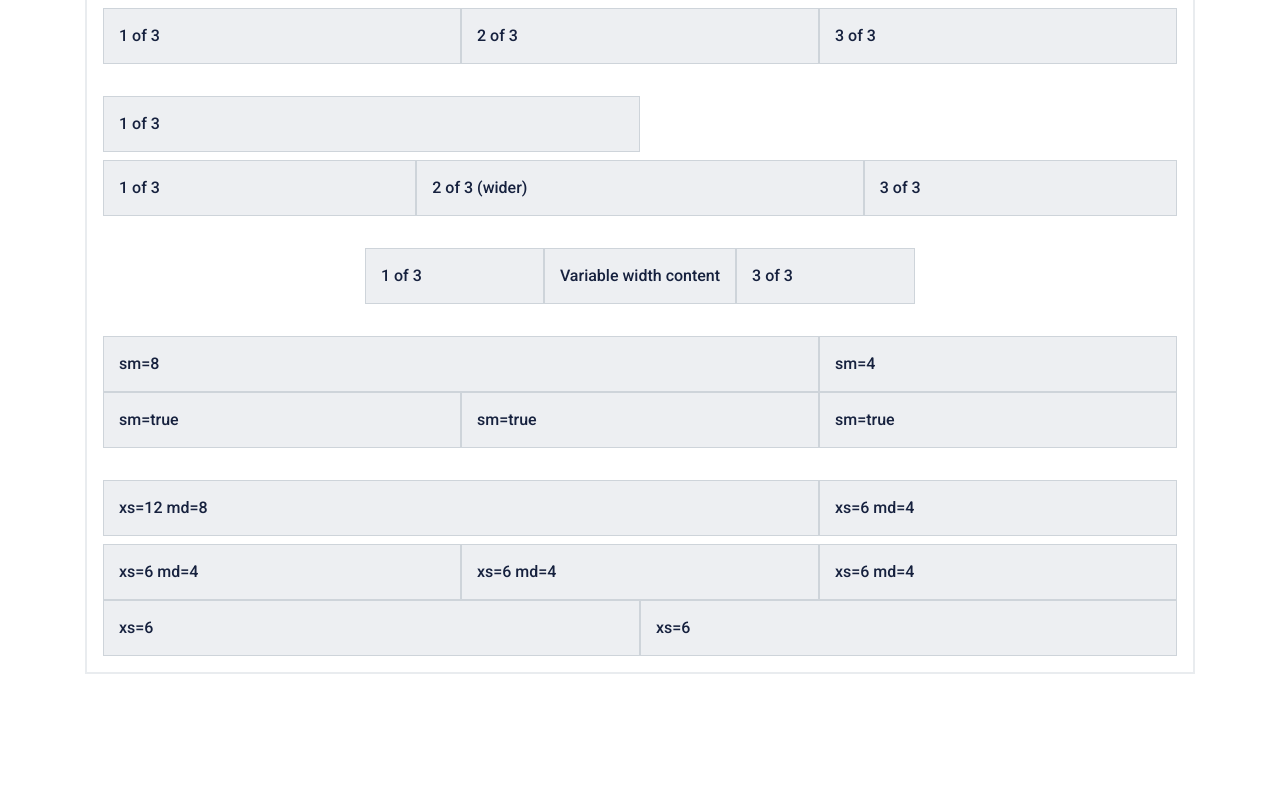
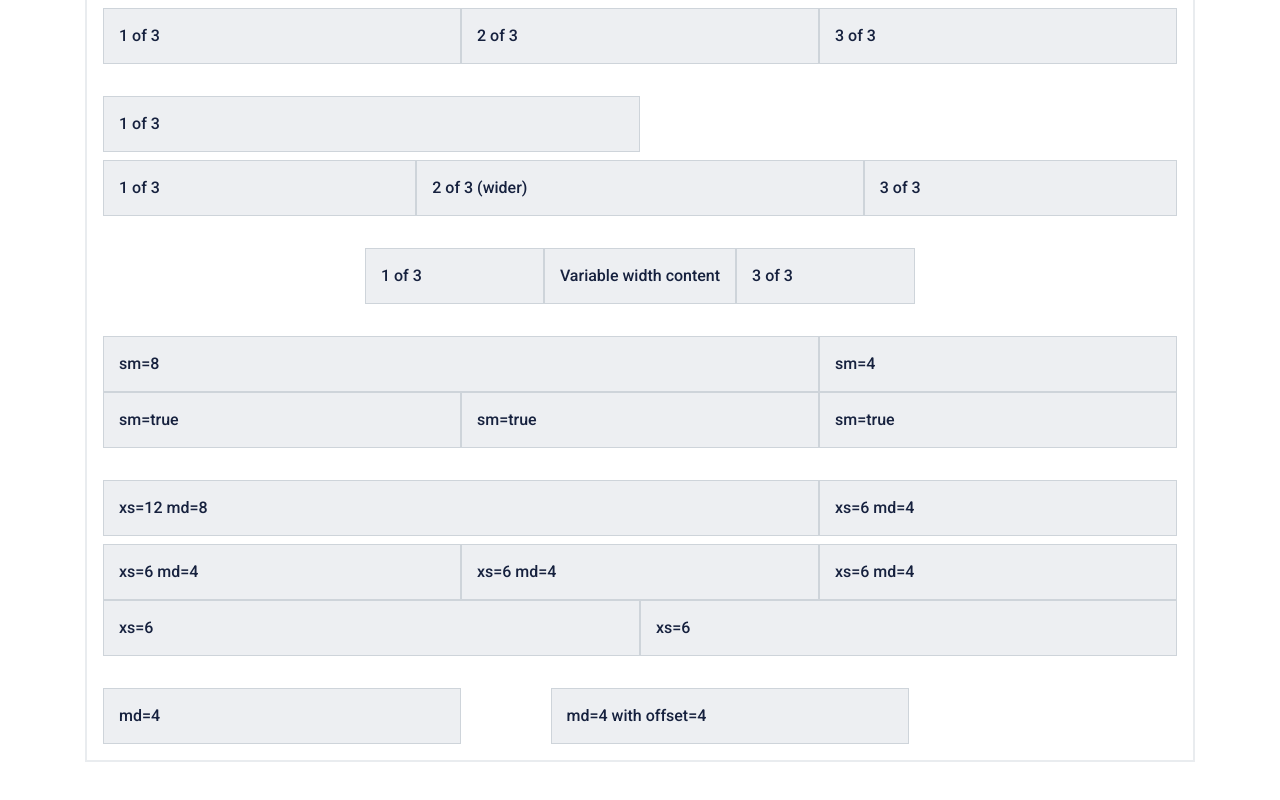
Before and after one commit to axelra-ag/lucky-react-starter, a React (Create React App) app: page /documentation in a window 1280 px wide. Shown: the part 362-1162 px from the top of the page. Before the commit the page ends 1116 px from the top, so only its background shows below. Built offline with nearby package versions, Linux system fonts and the light colour scheme.

Commit message:
offset is working properly

```diff
--- a/src/UI/layout/grid/Col.ts
+++ b/src/UI/layout/grid/Col.ts
@@ -53,9 +53,7 @@ const getMediaQuery = (
       width: ${getWidth((sm || md || lg || xl) as ColAttribute)};
   `);
 };
-const getOffset = (t: number) => css`
-  margin-left: ${getDimension(t)}%;
-`;
+
 const computeOffset = (
   sm?: ColAttribute,
   md?: ColAttribute,
@@ -67,7 +65,9 @@ const computeOffset = (
   if (!breakPoint) return "";
   if (!sm && !md && !lg && !xl) return "";
   if (!offset) return "";
-  return makeQuery(breakPoint)(getOffset(offset));
+  return makeQuery(breakPoint)(
+    `margin-left: ${getDimension(offset as number)}%`
+  );
 };
 
 const getDefaultColCSS = (col: number) => css`
--- a/src/components/docs/sections/HowItWorks.tsx
+++ b/src/components/docs/sections/HowItWorks.tsx
@@ -129,6 +129,16 @@ export const HowItWorks = () => {
             </Row>
           </Container>
         </SectionLayout>
+        <SectionLayout>
+          <Container>
+            <Row>
+              <Column md={4}>md=4</Column>
+              <Column md={4} offset={1}>
+                md=4 with offset=4
+              </Column>
+            </Row>
+          </Container>
+        </SectionLayout>
       </SectionBox>
     </Flex>
   );
```
